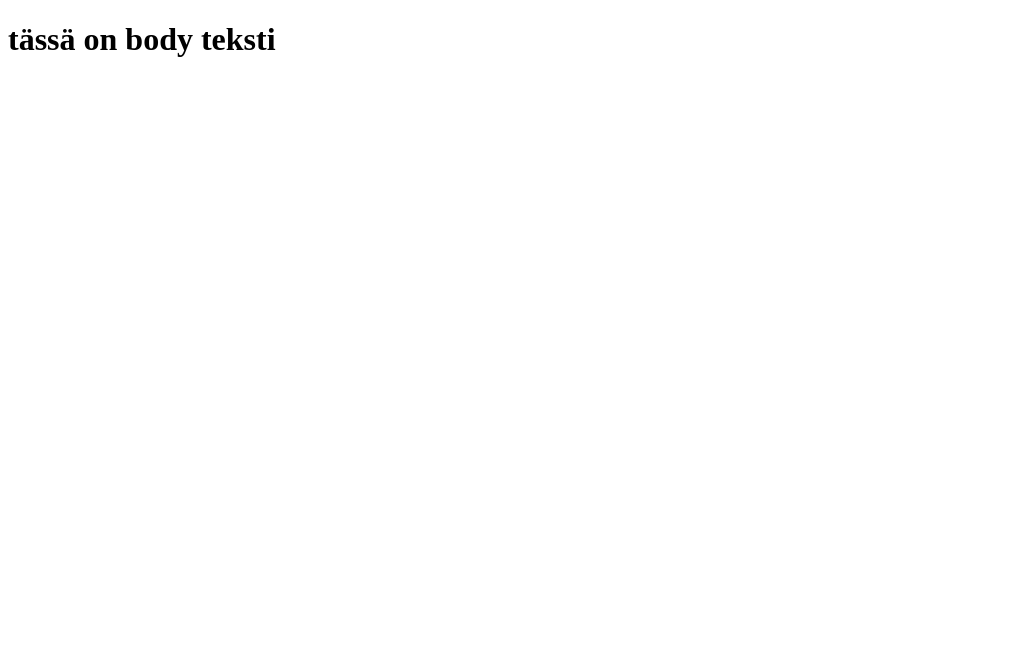
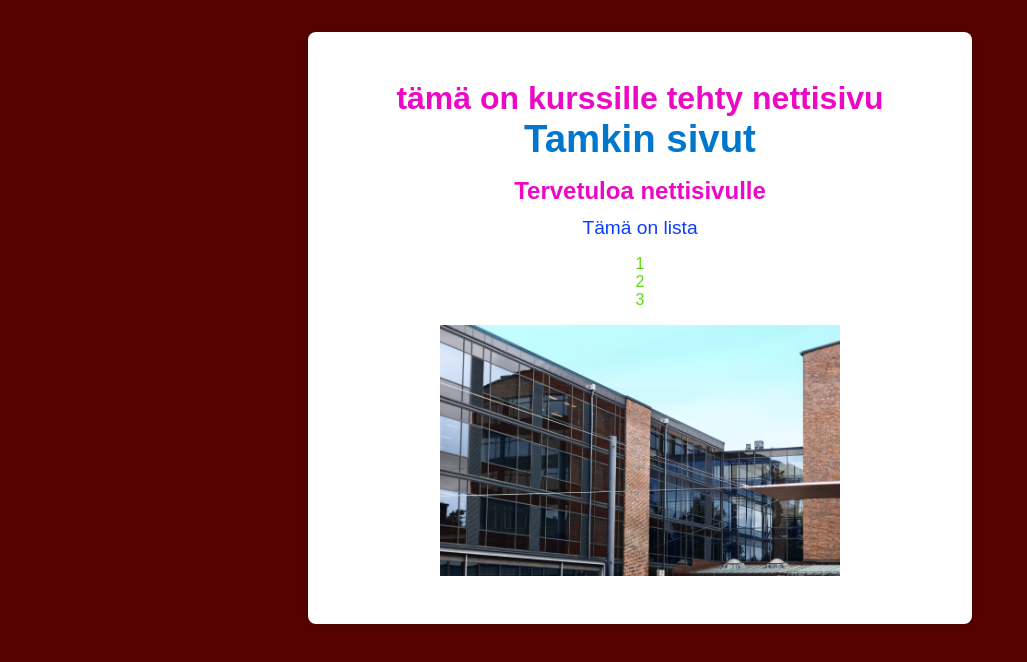
Before and after one commit to PorentolaJuuso/porentolajuuso.github.io, a plain HTML site: page index.html in a window 1280 px wide. Shown: the whole page, without its empty margins (0-1027 px from the left). Drawn offline with Linux system fonts and the light colour scheme.

Commit message:
website yay

```diff
--- a/index.html
+++ b/index.html
@@ -1,11 +1,35 @@
 <!DOCTYPE html>
 <html lang="en">
+
 <head>
     <meta charset="UTF-8">
-    <title>tässä on title</title>
+    <title>Webpage for TAMK course</title>
     <meta name="viewport" content="width=device-width, initial-scale=1.0">
+    <link rel="stylesheet" href="styles.css">
 </head>
+
 <body>
-    <h1>tässä on body teksti</h1>
+    <div class="box">
+        <h1> <!-- Pääotsikko -->
+            tämä on kurssille tehty nettisivu
+            <a href="https://www.tuni.fi/fi/tutustu-meihin/tamk">Tamkin sivut</a> <!-- Linkki TAMK:in sivuille -->
+        </h1>
+        <h2>
+            Tervetuloa nettisivulle
+        </h2>
+        <p class="lista">
+            Tämä on lista
+        </p>
+        <ul>
+            <li>1</li>
+            <li>2</li>
+            <li>3</li>
+        </ul>
+        <div class="image-container">
+            <img src="Pics/Tamk.jpg" alt="Tampere University of Applied Sciences">
+        </div>
+
+        <h2>
 </body>
+
 </html>
--- /dev/null
+++ b/styles.css
@@ -0,0 +1,57 @@
+body {
+    margin: 0;
+    padding: 0;
+    font-family: Arial, sans-serif;
+    background: #560202;
+    color: #222;
+}
+
+.image-container {
+    display: flex;
+    justify-content: center;
+    margin: 1em auto;
+}
+ul {
+    list-style-type: none;
+    padding: 0;
+    margin: 1em 0;
+    color: #57de09;
+    font-size: 1em;
+}
+
+
+
+.image-container img {
+    width: 400px; /* or any small size */
+    height: auto;
+}
+
+.box {
+    background: #fff;
+    border-radius: 8px;
+    box-shadow: 0 2px 8px rgba(0,0,0,0.1);
+    padding: 2em;
+    margin: 2em auto;
+    max-width: 600px;
+    text-align: center;
+}
+
+h1, h2 {
+    color: #eb09c5;
+    margin: 0.5em 0;
+}
+.lista {
+    color: #0b3dff;
+    font-size: 1.2em;
+    margin: 0.5em 0;
+}
+a {
+    font-size: larger;
+    color: #0077cc;
+    text-decoration: none;
+}
+
+a:hover {
+    color: rgb(194, 9, 219);
+    text-decoration: underline;
+}
```
Also changed, not shown: Pics/Tamk.jpg (added).
